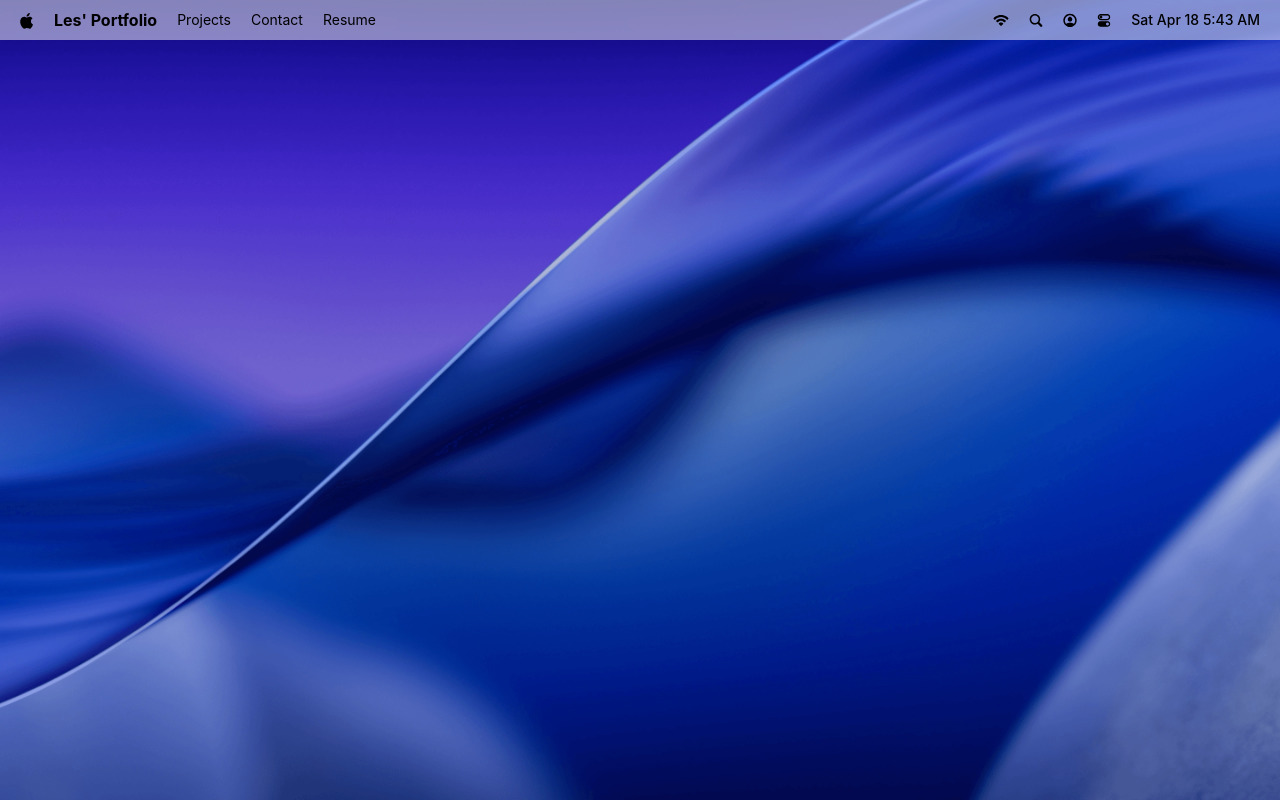
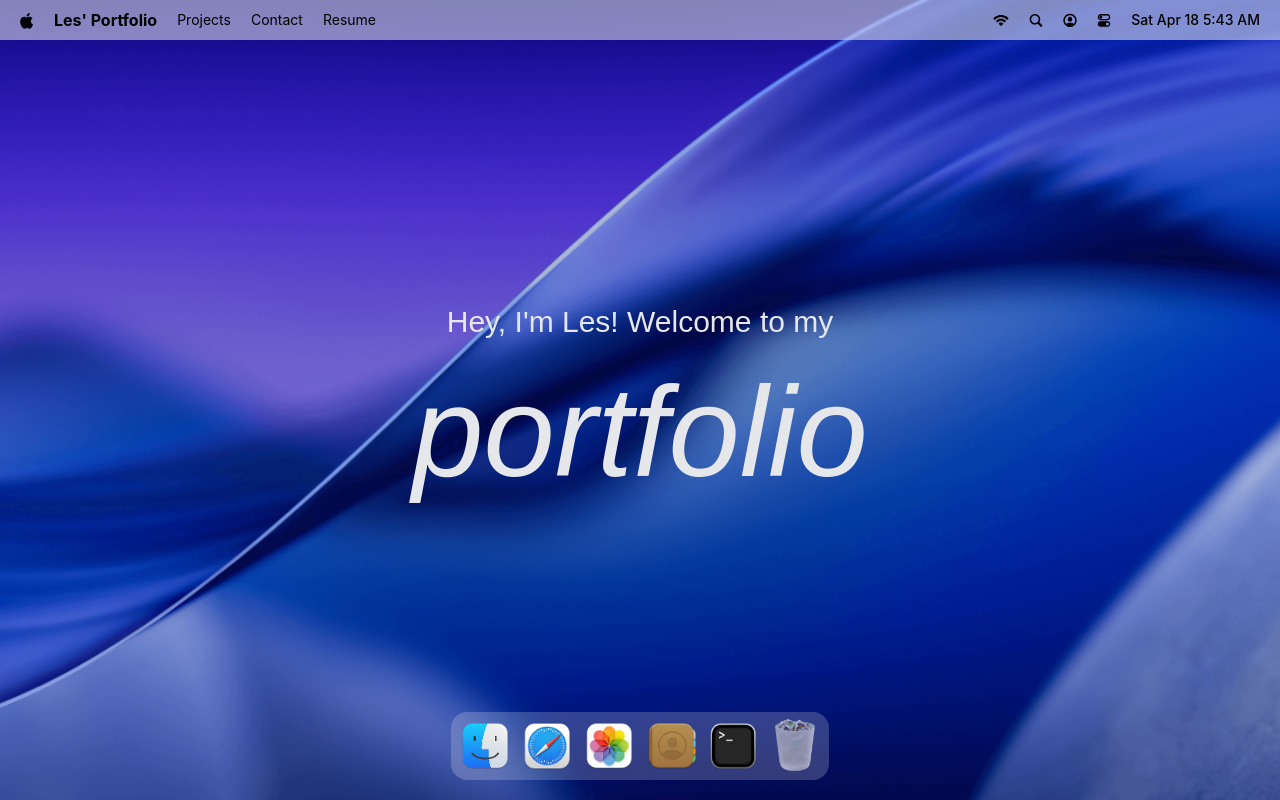
Before and after one commit to innovatworx/MacOS_Portfolio, a React (Vite) app: page / in a window 1280 px wide. Built offline with nearby package versions, Linux system fonts and the light colour scheme.

Commit message:
implement dock-part 1

```diff
--- a/jsconfig.json
+++ b/jsconfig.json
@@ -3,7 +3,8 @@
     "baseUrl": ".",
     "paths": {
       "#*": ["src/*"]
-    }
+    },
+    "jsx": "react"
   },
   "include": ["src"]
 }
--- a/src/App.jsx
+++ b/src/App.jsx
@@ -1,10 +1,14 @@
 import React from 'react'
 import Navbar from "#components/Navbar.jsx";
+import {Welcome} from "#components/index.js";
+import Dock from "#components/Dock.jsx";
 
 const App = () => {
     return (
         <main>
             <Navbar />
+            <Welcome />
+            <Dock />
         </main>
     );
 };
--- /dev/null
+++ b/src/components/Dock.jsx
@@ -0,0 +1,37 @@
+import React, {useRef} from 'react';
+import {dockApps} from "#constants/index.js";
+
+const Dock = () => {
+    const dockRef = useRef(null);
+
+    const toggleApp = (app) => {}
+
+    return (
+        <section id="dock">
+            <div ref={dockRef} className="dock-container">
+                {dockApps.map(({ id, name, icon, canOpen }) => (
+                    <div key={id} className="relative flex justify-center">
+                        <button
+                            type="button"
+                            className="dock-icon"
+                            aria-label={name}
+                            data-tooltip-id="dock-tooltip"
+                            data-tooltip-content={name}
+                            data-tooltip-delay-show={150}
+                            disabled={!canOpen}
+                            onClick={() => toggleApp({ id, canOpen })}
+                        >
+                            <img
+                                src={`/images/${icon}`}
+                                alt={name}
+                                loading="lazy"
+                                className={canOpen ? "" : "opacity-60"}
+                            />
+                        </button>
+                    </div>
+                ))}
+            </div>
+        </section>
+    );
+};
+export default Dock;
--- /dev/null
+++ b/src/components/Welcome.jsx
@@ -0,0 +1,136 @@
+import {useRef} from "react";
+import gsap from "gsap";
+import {useGSAP} from "@gsap/react";
+
+const FONT_WEIGHTS = {
+    subtitle: { min: 100, max: 400, default: 100 },
+    title: { min: 400, max: 900, default: 400 },
+};
+
+const renderText = (text, className, baseWeight = 400) => {
+    return [... text].map((char, i) => (
+        <span
+            key={i}
+            className={className}
+            style={{ fontVariationSettings: `'wght' ${baseWeight}` }}
+        >
+            {char === " " ? "\u00A0" : char}
+        </span>
+    ));
+};
+
+/*const setupTextHover = (container, type) => {
+    if(!container) return;
+
+    const letters = container.querySelectorAll("span");
+    const { min, max, default: base } = FONT_WEIGHTS[type];
+
+    const animateLetter = (letter, weight, duration = 0.25) => {
+        return gsap.to(letter, {
+            duration,
+            ease: "power2.out",
+            fontVariationSettings: `'wght' ${weight}`,
+        });
+    };
+
+    const handleMouseMove = (e) => {
+        const { left } = container.getBoundingClientRect();
+        const mouseX = e.clientX - left;
+
+        letters.forEach((letter) => {
+            const { left: l, width: w } = letter.getBoundingClientRect();
+            const distance = Math.abs(mouseX - (l - left + w / 2));
+            const intensity = Math.exp(-(distance ** 2) / 2000);
+
+            animateLetter(letter, min + (max - min) * intensity);
+        });
+    };
+
+    container.addEventListener("mousemove", handleMouseMove);
+}; */
+
+const setupTextHover = (container, type) => {
+    if (!container) return () => {};
+    const letters = container.querySelectorAll("span");
+    const { min, max, default: base } = FONT_WEIGHTS[type];
+
+    const animateLetter = (letter, weight, duration = 0.25) => {
+        const current = parseFloat(
+            letter.style.fontVariationSettings.match(/[\d.]+/)?.[0] ?? base
+        );
+        const proxy = { weight: current };
+        return gsap.to(proxy, {
+            weight,
+            duration,
+            ease: "power2.out",
+            /*onUpdate: () => {
+                letter.style.fontVariationSettings = `'wght' ${Math.round(proxy.weight)}`;
+            },*/
+            onUpdate: () => {
+                letter.style.fontVariationSettings = `'wght' ${Math.round(proxy.weight)}`;
+                letter.style.fontWeight = String(Math.round(proxy.weight));
+            },
+        });
+    };
+
+    const handleMouseMove = (e) => {
+        const { left } = container.getBoundingClientRect();
+        const mouseX = e.clientX - left;
+        letters.forEach((letter) => {
+            const { left: l, width: w } = letter.getBoundingClientRect();
+            const distance = Math.abs(mouseX - (l - left + w / 2));
+            const intensity = Math.exp(-(distance ** 2) / 20000);
+            animateLetter(letter, min + (max - min) * intensity);
+        });
+    };
+    const handleMouseLeave = () => letters.forEach((letter) => animateLetter(letter, base, 0.3));
+
+    container.addEventListener("mousemove", handleMouseMove);
+    container.addEventListener("mouseleave", handleMouseLeave);
+
+    /*container.addEventListener("mouseleave", () => {
+        letters.forEach((letter) => animateLetter(letter, base));
+    }); */
+
+    return () => {
+        container.removeEventListener("mousemove", handleMouseMove);
+        container.removeEventListener("mouseleave", handleMouseLeave);
+    };
+};
+
+const Welcome = () => {
+    const titleRef = useRef(null);
+    const subtitleRef = useRef(null);
+
+    useGSAP(() => {
+        const titleCleanup = setupTextHover(titleRef.current, "title");
+        const subtitleCleanup = setupTextHover(subtitleRef.current, "subtitle");
+
+        return () => {
+            subtitleCleanup();
+            titleCleanup();
+        };
+    }, []);
+
+
+
+    return (
+        <section id="welcome">
+            <p ref={subtitleRef}>
+                {renderText(
+                    "Hey, I'm Les! Welcome to my",
+                    "text-3xl font-georama",
+                    100,
+                )}
+            </p>
+            <h1 ref={titleRef} className="mt-7">
+                {renderText("portfolio", "text-9xl italic font-georama")}
+            </h1>
+
+            <div className="small-screen">
+                <p>This portfolio is designed for desktop/tablet screens only.</p>
+            </div>
+        </section>
+    );
+};
+export default Welcome;
--- /dev/null
+++ b/src/components/index.js
@@ -0,0 +1,5 @@
+import Navbar from '#components/Navbar.jsx';
+import Welcome from '#components/Welcome.jsx';
+import Dock from '#components/Dock.jsx';
+
+export { Navbar, Welcome, Dock };
```
